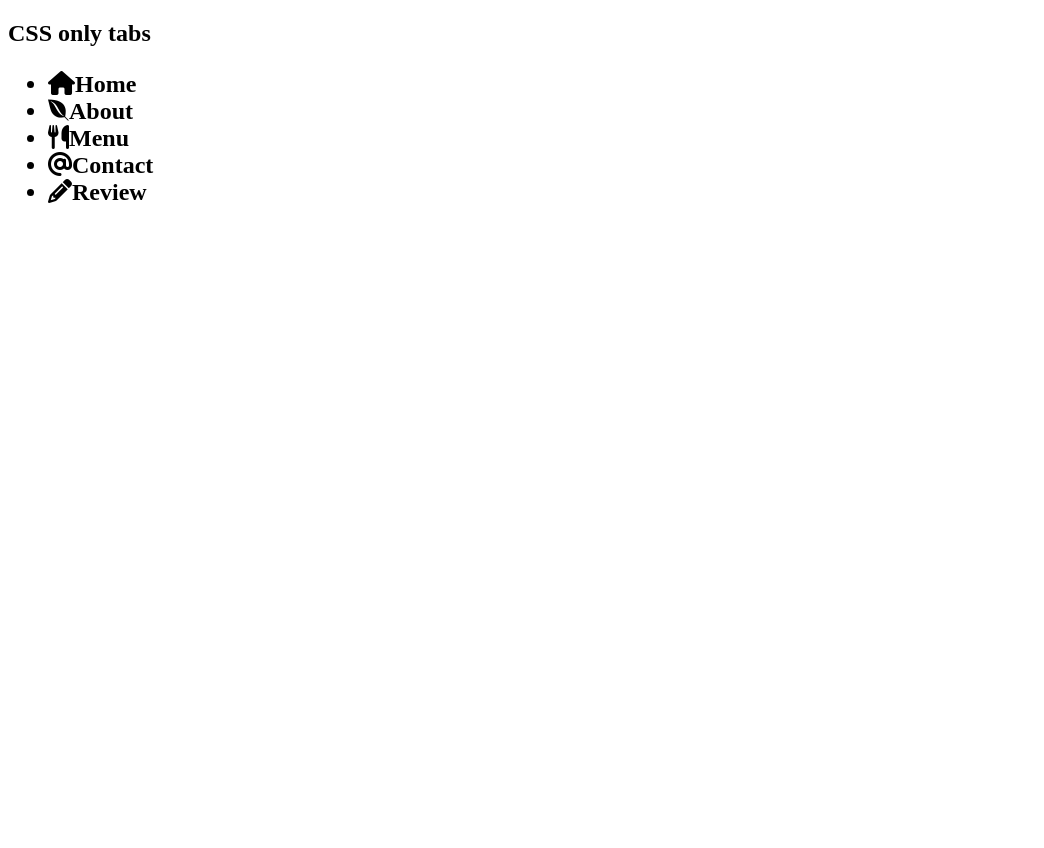
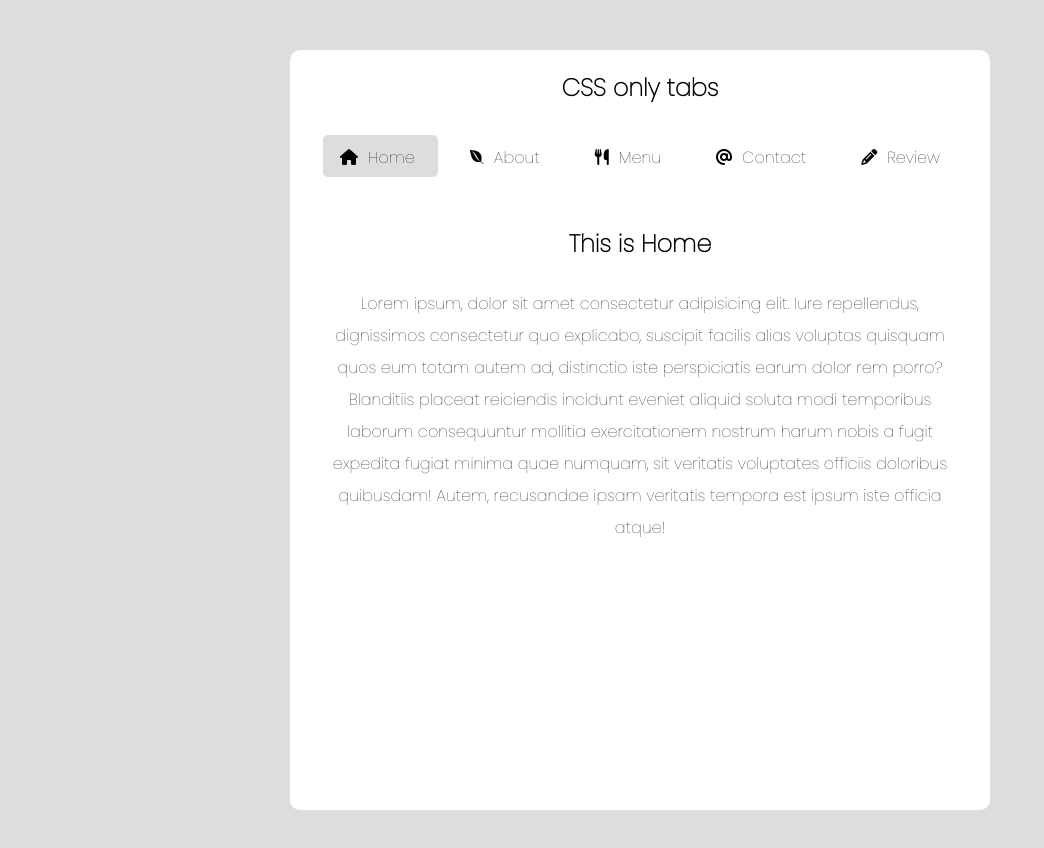
Before and after one commit to JK-8989/tabs-1, a plain HTML site: page index.html in a window 1280 px wide. Shown: the whole page, without its empty margins (0-1044 px from the left). Before the commit the page ends 800 px from the top, so only its background shows below. Drawn offline with Linux system fonts and the light colour scheme.

Commit message:
Edit radio elements linked by 'for'&'id' attributes

```diff
--- a/index.html
+++ b/index.html
@@ -1,22 +1,70 @@
 <!DOCTYPE html>
 <html lang="en">
   <head>
-  <meta charset="UTF-8">
+    <meta charset="UTF-8" />
     <title>Tabs-CSS-only</title>
-  <link rel="stylesheet" href="style.css">
-  <script src="https://kit.fontawesome.com/2ee8ce4aa8.js" crossorigin="anonymous"></script>
+    <link rel="stylesheet" href="style.css" />
+    <link
+      href="https://fonts.googleapis.com/css2?family=Poppins:wght@100&display=swap"
+      rel="stylesheet"
+    />
+    <script
+      src="https://kit.fontawesome.com/2ee8ce4aa8.js"
+      crossorigin="anonymous"
+    ></script>
   </head>
   <body>
     <nav class="container">
-  <h1 class="title">CSS only tabs
-    <ul>
-      <li><i class="fa-solid fa-house"></i>Home</li>
-      <li><i class="fa-brands fa-envira"></i>About</li>
-      <li><i class="fa-solid fa-utensils"></i>Menu</li>
-      <li><i class="fa-solid fa-at"></i>Contact</li>
-      <li><i class="fa-solid fa-pencil"></i>Review</li>
-    </ul>
-  </h1>
+      <h1 class="title">CSS only tabs</h1>
+      <input type="radio" name="slider" id="home" checked />
+      <input type="radio" name="slider" id="about" />
+      <input type="radio" name="slider" id="menu" />
+      <input type="radio" name="slider" id="contact" />
+      <input type="radio" name="slider" id="review" />
+      <nav>
+        <label for="home"><i class="fa-solid fa-house"></i>Home</label>
+        <label for="about"><i class="fa-brands fa-envira"></i>About</label>
+        <label for="menu"><i class="fa-solid fa-utensils"></i>Menu</label>
+        <label for="contact"><i class="fa-solid fa-at"></i>Contact</label>
+        <label for="review"><i class="fa-solid fa-pencil"></i>Review</label>
+        <div class="slider"></div>
+      </nav>
+      <section>
+        <div class="content content-1">
+          <h2>This is Home</h2>
+          <p>
+            Lorem ipsum, dolor sit amet consectetur adipisicing elit. Iure repellendus, dignissimos consectetur quo explicabo, suscipit facilis alias voluptas quisquam quos eum totam autem ad, distinctio iste perspiciatis earum dolor rem porro? Blanditiis placeat reiciendis incidunt eveniet aliquid soluta modi temporibus laborum consequuntur mollitia exercitationem nostrum harum nobis a fugit expedita fugiat minima quae numquam, sit veritatis voluptates officiis doloribus quibusdam! Autem, recusandae ipsam veritatis tempora est ipsum iste officia atque!
+          </p>
+        </div>
+        <div class="content content-2">
+          <h2>This is About</h2>
+          <p>
+            Lorem ipsum dolor sit amet, consectetur adipisicing elit. Consequatur at modi quod voluptatem sapiente placeat, non sequi? Provident, consequuntur aspernatur? Illo illum unde quidem, itaque neque velit quas distinctio debitis minima, maiores ipsum. Ipsum nostrum neque vero natus vitae voluptas commodi quaerat quibusdam dolorum dolore magni dolores, voluptates modi suscipit odio iure repudiandae sunt esse. Voluptatibus, quibusdam sapiente. Fugiat alias asperiores earum eveniet? Quod error consequuntur at repudiandae voluptas accusantium culpa, iure adipisci odit sit blanditiis quidem fuga doloremque inventore.
+          </p>
+          <br>
+          <p>
+            Lorem ipsum dolor sit amet, consectetur adipisicing elit. Consequatur at modi quod voluptatem sapiente placeat, non sequi? Provident, consequuntur aspernatur?
+          </p>
+        </div>
+        <div class="content content-3">
+          <h2>This is Menu</h2>
+          <p>
+            Lorem ipsum, dolor sit amet consectetur adipisicing elit. Vero beatae molestiae laudantium sed. Odit a deleniti architecto alias veniam, nobis cumque, assumenda quis sequi, id nisi quas voluptatibus quisquam similique! Vel repellat odit doloribus labore enim. Enim sequi eveniet hic modi unde repellat quos, possimus necessitatibus pariatur aperiam qui illo.
+          </p>
+        </div>
+        <div class="content content-4">
+          <h2>This is contact</h2>
+          <p>
+            Lorem ipsum dolor sit amet, consectetur adipisicing elit. Sunt aut eveniet consectetur, architecto saepe doloremque fuga libero necessitatibus, maiores pariatur cumque adipisci quo ratione earum amet itaque dolorum vero! Dolores, praesentium voluptates ut fugit provident ipsam culpa doloribus alias dolorum, ad quis excepturi dolore odit repudiandae totam ex eos nesciunt est sit blanditiis. Aliquid, ea non eum rerum corrupti distinctio cupiditate in quam iste odio praesentium ducimus aut tempora architecto?
+          </p>
+        </div>
+        <div class="content content-5">
+          <h2>This is Review</h2>
+          <p>
+            Lorem ipsum dolor sit amet consectetur adipisicing elit. Enim architecto consequuntur ab vero nam iste fugiat ullam sit doloribus aut unde aperiam illum est id necessitatibus recusandae blanditiis voluptates veritatis, nostrum eaque itaque ad dolorem consectetur sint? Delectus ad, aliquam, animi provident voluptate excepturi vel iusto illum itaque illo cumque totam officiis explicabo ut aut ab, placeat consequuntur iure laudantium. Voluptatibus, iste possimus culpa modi, magni illum temporibus sed numquam mollitia molestias ipsam! Beatae alias veritatis possimus deserunt magni aut eum perferendis eaque voluptatum! Quia velit rerum facere, beatae iste ullam saepe. Cumque numquam reiciendis quaerat praesentium, animi sunt nam!
+          </p>
+        </div>
+      </section>
     </nav>
   </body>
 </html>
--- a/style.css
+++ b/style.css
@@ -0,0 +1,70 @@
+*{
+  margin: 0;
+  padding: 0;
+  box-sizing: border-box;
+}
+body {
+  background-color: #ddd;
+  /* overflow: hidden; */
+  font-family: 'Poppins', sans-serif;
+}
+.container {
+  max-width: 700px;
+  width: 100%;
+  margin: 50px auto;
+  text-align: center;
+  background-color: white;
+  border-radius: 10px;
+  padding: 0 30px 30px 30px;
+}
+.container .title {
+  padding: 20px;
+}
+.container nav {
+  display: flex;
+  justify-content: space-between;
+  list-style: none;
+  padding: 10px;
+  position: relative;
+}
+.container nav label {
+  padding: 10px;
+  cursor: pointer;
+  z-index: 1;
+}
+.container nav label i {
+  padding-right: 10px;
+}
+.container nav .slider {
+  position: absolute;
+  height: 65%;
+  width: 18%;
+  background-color: #ddd;
+  border-radius: 5px;
+  left: .5%;
+  bottom: 20%;
+  z-index: 0;
+  transition: all 0.5s ease;
+}
+#about:checked ~ nav .slider { left: 20%; }
+#menu:checked ~ nav .slider { left: 38.5%; }
+#contact:checked ~ nav .slider { left: 59.8%; width: 18%; }
+#review:checked ~ nav .slider { left: 81.5%; }
+
+#home:checked ~ section .content-1 { display: block;}
+#about:checked ~ section .content-2 { display: block;}
+#menu:checked ~ section .content-3 { display: block;}
+#contact:checked ~ section .content-4 { display: block;}
+#review:checked ~ section .content-5 { display: block;}
+
+input {
+  display: none;
+}
+section .content {
+  height: 70vh;
+  display: none;
+  line-height: 2;
+}
+section .content h2 {
+  margin: 30px 0 20px 0;
+}
```
Lines whose indentation alone changed are shown as unchanged.
